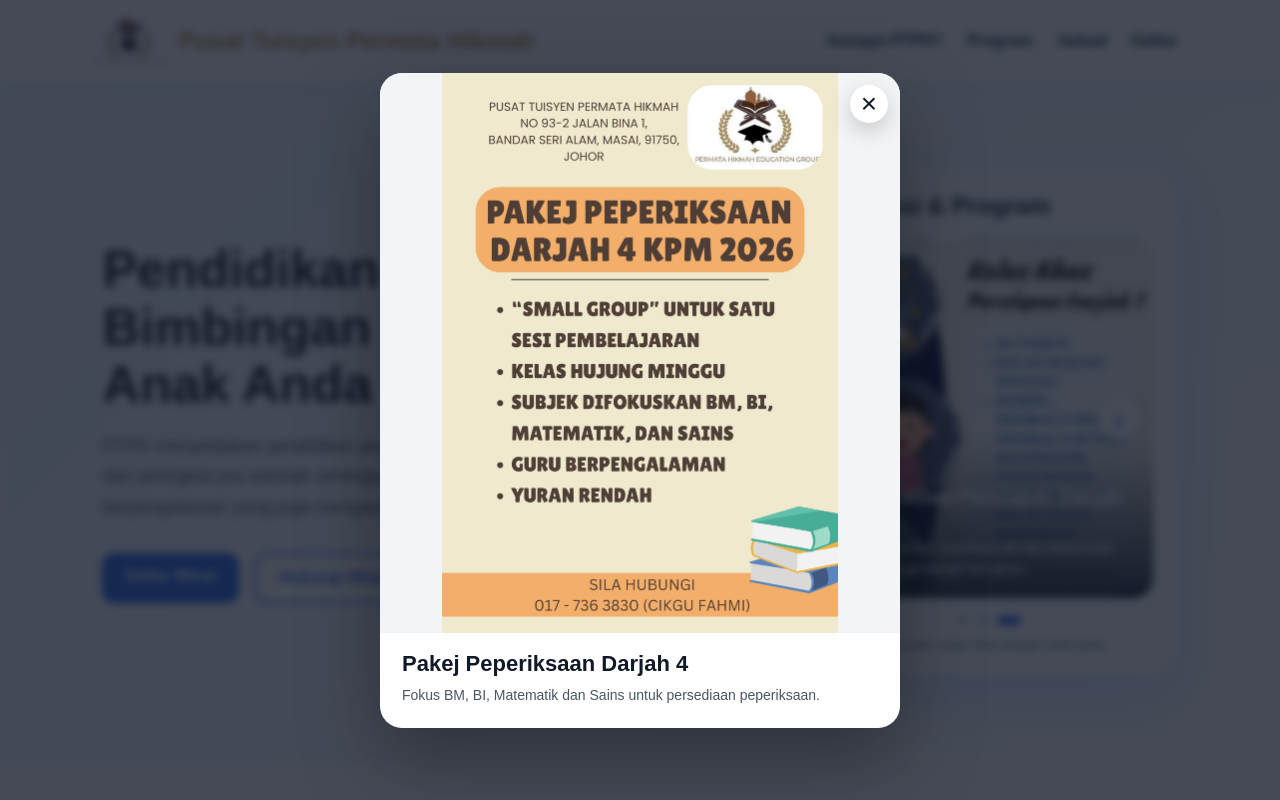
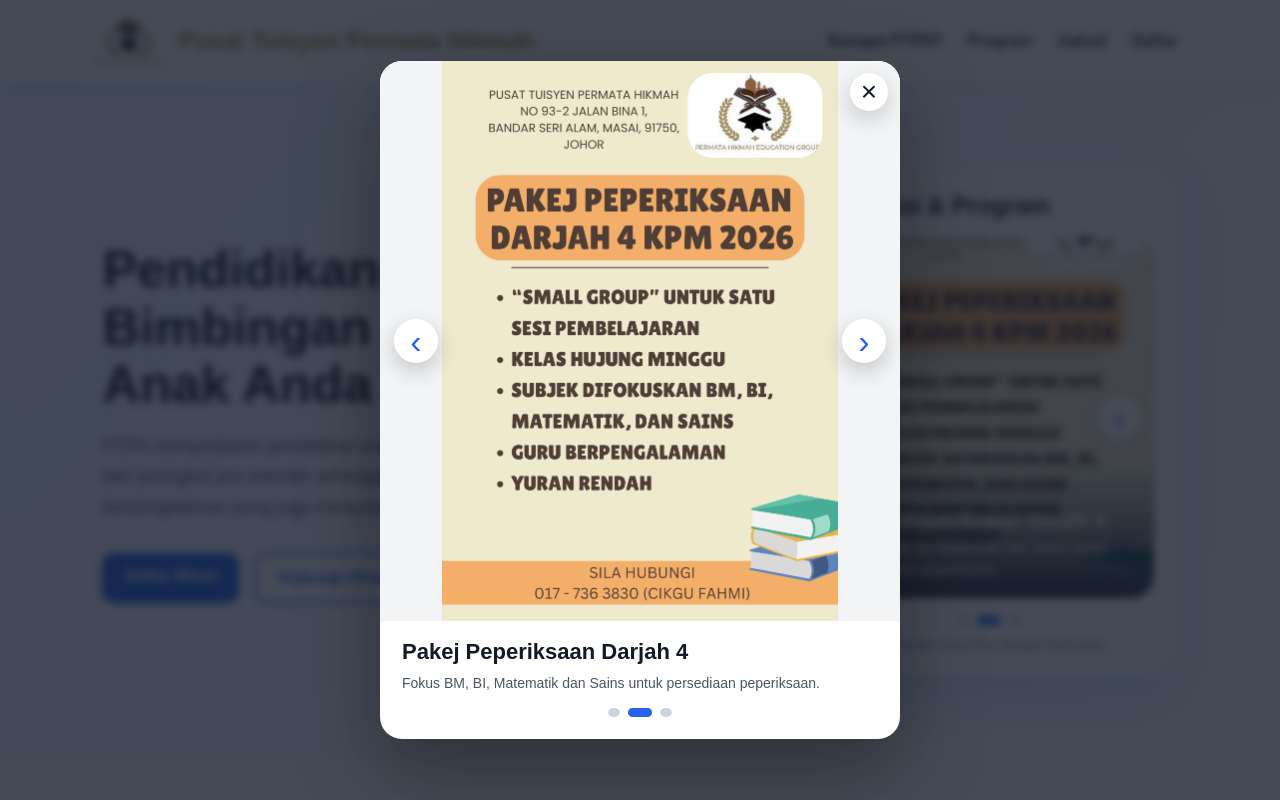
Before and after one commit to PikoChuu14/ptph-website, a React (Vite) app: page / in a window 1280 px wide. Both pictures are taken after a click on the element 989 px from the left and 418 px from the top of the page. Shown: the top 800 px of the page. Built offline with nearby package versions, Linux system fonts and the light colour scheme.

Commit message:
update lightbox so user can can view and slide to other images.

```diff
--- a/src/App.jsx
+++ b/src/App.jsx
@@ -275,7 +275,7 @@
 
 function ServiceCarousel() {
   const [currentIndex, setCurrentIndex] = useState(0);
-  const [selectedPost, setSelectedPost] = useState(null);
+  const [selectedPostIndex, setSelectedPostIndex] = useState(null);
 
   const goToNext = () => {
     setCurrentIndex((prevIndex) =>
@@ -289,13 +289,30 @@
     );
   };
 
+  const goToNextModal = () => {
+    setSelectedPostIndex((prevIndex) =>
+      prevIndex === servicePosts.length - 1 ? 0 : prevIndex + 1
+    );
+  };
+
+  const goToPreviousModal = () => {
+    setSelectedPostIndex((prevIndex) =>
+      prevIndex === 0 ? servicePosts.length - 1 : prevIndex - 1
+    );
+  };
+
   useEffect(() => {
+    if (selectedPostIndex !== null) return;
+
     const interval = setInterval(() => {
       goToNext();
     }, 4000);
 
     return () => clearInterval(interval);
-  }, []);
+  }, [selectedPostIndex]);
+
+  const selectedPost =
+    selectedPostIndex !== null ? servicePosts[selectedPostIndex] : null;
 
   return (
     <>
@@ -311,11 +328,11 @@
             className="carousel-track"
             style={{ transform: `translateX(-${currentIndex * 100}%)` }}
           >
-            {servicePosts.map((post) => (
+            {servicePosts.map((post, index) => (
               <div
                 className="carousel-slide clickable-slide"
                 key={post.title}
-                onClick={() => setSelectedPost(post)}
+                onClick={() => setSelectedPostIndex(index)}
               >
                 <img src={post.image} alt={post.title} />
 
@@ -358,24 +375,73 @@
           ))}
         </div>
 
-        <p className="carousel-hint">Klik poster untuk lihat dengan lebih jelas</p>
+        <p className="carousel-hint">
+          Klik poster untuk lihat dengan lebih jelas
+        </p>
       </div>
 
       {selectedPost && (
-        <div className="modal-overlay" onClick={() => setSelectedPost(null)}>
-          <div className="post-modal" onClick={(event) => event.stopPropagation()}>
+        <div
+          className="modal-overlay"
+          onClick={() => setSelectedPostIndex(null)}
+        >
+          <div
+            className="post-modal"
+            onClick={(event) => event.stopPropagation()}
+          >
             <button
               className="modal-close-btn"
-              onClick={() => setSelectedPost(null)}
+              onClick={() => setSelectedPostIndex(null)}
             >
               ×
             </button>
 
-            <img src={selectedPost.image} alt={selectedPost.title} />
+            <div className="modal-image-window">
+              <div
+                className="modal-image-track"
+                style={{
+                  transform: `translateX(-${selectedPostIndex * 100}%)`,
+                }}
+              >
+                {servicePosts.map((post) => (
+                  <div className="modal-image-slide" key={post.title}>
+                    <img src={post.image} alt={post.title} />
+                  </div>
+                ))}
+              </div>
+
+              <button
+                className="modal-nav-btn modal-prev-btn"
+                onClick={goToPreviousModal}
+              >
+                ‹
+              </button>
+
+              <button
+                className="modal-nav-btn modal-next-btn"
+                onClick={goToNextModal}
+              >
+                ›
+              </button>
+            </div>
 
             <div className="modal-text">
               <h3>{selectedPost.title}</h3>
               <p>{selectedPost.description}</p>
+
+              <div className="modal-dots">
+                {servicePosts.map((post, index) => (
+                  <button
+                    key={post.title}
+                    className={
+                      selectedPostIndex === index
+                        ? "dot active-dot"
+                        : "dot"
+                    }
+                    onClick={() => setSelectedPostIndex(index)}
+                  ></button>
+                ))}
+              </div>
             </div>
           </div>
         </div>
--- a/src/index.css
+++ b/src/index.css
@@ -779,3 +779,79 @@
     font-size: 13px;
   }
 }
+
+.modal-image-window {
+  position: relative;
+  width: 100%;
+  overflow: hidden;
+  background: #f3f4f6;
+}
+
+.modal-image-track {
+  display: flex;
+  transition: transform 0.45s ease-in-out;
+}
+
+.modal-image-slide {
+  min-width: 100%;
+}
+
+.modal-image-slide img {
+  width: 100%;
+  max-height: 70vh;
+  object-fit: contain;
+  display: block;
+  background: #f3f4f6;
+}
+
+.modal-nav-btn {
+  position: absolute;
+  top: 50%;
+  transform: translateY(-50%);
+  width: 44px;
+  height: 44px;
+  border: none;
+  border-radius: 50%;
+  background: white;
+  color: #2563eb;
+  font-size: 34px;
+  line-height: 1;
+  cursor: pointer;
+  box-shadow: 0 8px 22px rgba(0, 0, 0, 0.2);
+}
+
+.modal-prev-btn {
+  left: 14px;
+}
+
+.modal-next-btn {
+  right: 14px;
+}
+
+.modal-nav-btn:hover {
+  background: #2563eb;
+  color: white;
+}
+
+.modal-dots {
+  display: flex;
+  justify-content: center;
+  gap: 8px;
+  margin-top: 14px;
+}
+
+@media (max-width: 600px) {
+  .modal-nav-btn {
+    width: 38px;
+    height: 38px;
+    font-size: 30px;
+  }
+
+  .modal-prev-btn {
+    left: 10px;
+  }
+
+  .modal-next-btn {
+    right: 10px;
+  }
+}
```
